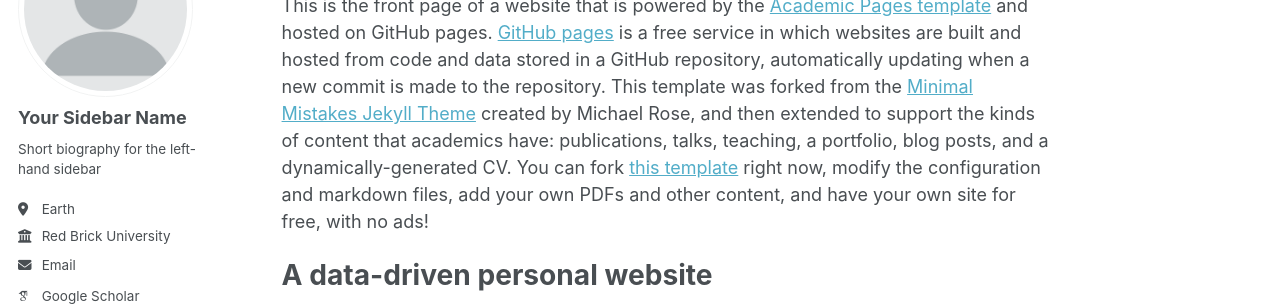
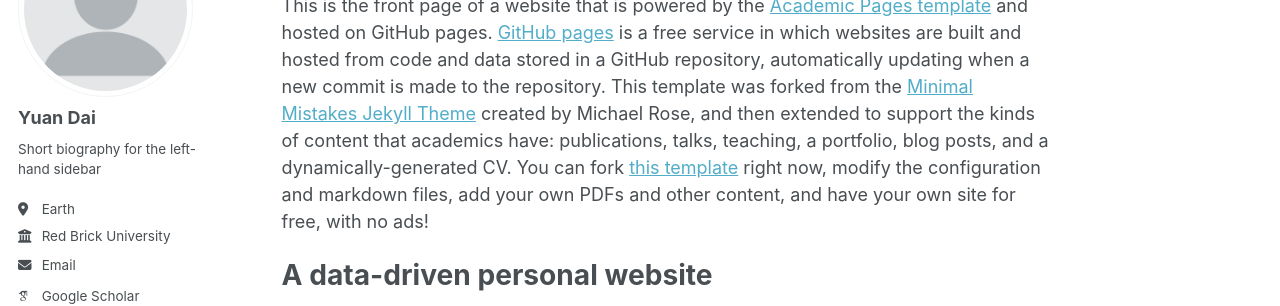
Before and after one commit to Dai-dirk/Dai-dirk.github.io, a Jekyll site: the page built from _pages/about.md, in a window 1280 px wide. Shown: the part 177-483 px from the top of the page. Built offline with Jekyll 4.4.1, drawn with Linux system fonts in a browser that asks for light colours; some web fonts are replaced.

Commit message:
Update _config.yml

```diff
--- a/_config.yml
+++ b/_config.yml
@@ -13,7 +13,7 @@ title                    : "Yuan Dai"
 title_separator          : "-"
 name                     : &name "Your Name"
 description              : &description "personal description"
-url                      : https://academicpages.github.io # the base hostname & protocol for your site e.g. "https://[your GitHub username].github.io" or if you already have some other page hosted on Github then use "https://[your GitHub username].github.io/[Your Repo Name]"
+url                      : https://dai-dirk.github.io/ # the base hostname & protocol for your site e.g. "https://[your GitHub username].github.io" or if you already have some other page hosted on Github then use "https://[your GitHub username].github.io/[Your Repo Name]"
 baseurl                  : "" # the subpath of your site, e.g. "/blog"
 repository               : "academicpages/academicpages.github.io"
 
@@ -23,7 +23,7 @@ repository               : "academicpages/academicpages.github.io"
 author:
   # Biographic information
   avatar           : "profile.png"
-  name             : "Your Sidebar Name"
+  name             : "Yuan Dai"
   pronouns         : # example: "she/her"
   bio              : "Short biography for the left-hand sidebar"
   location         : "Earth"
```
